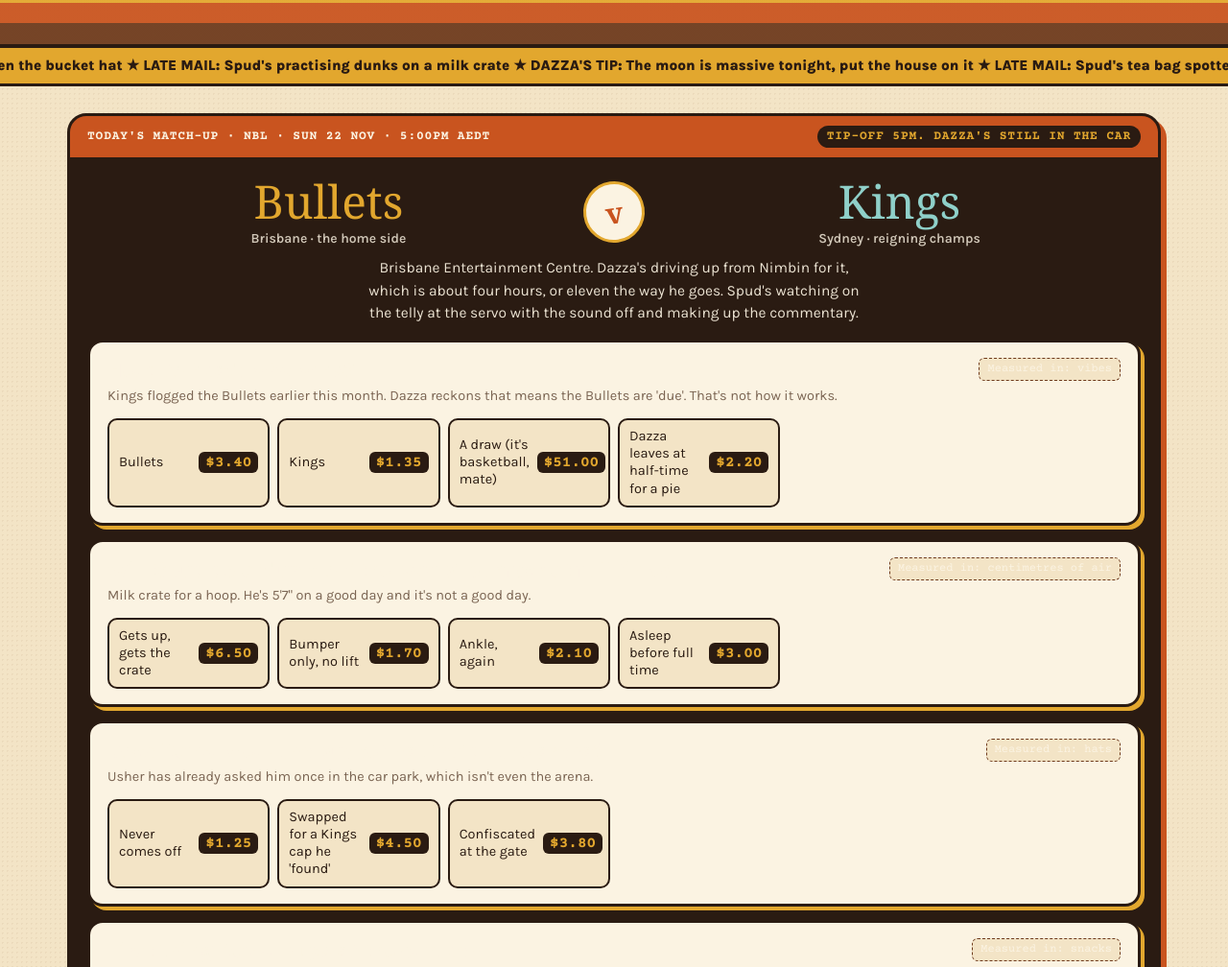
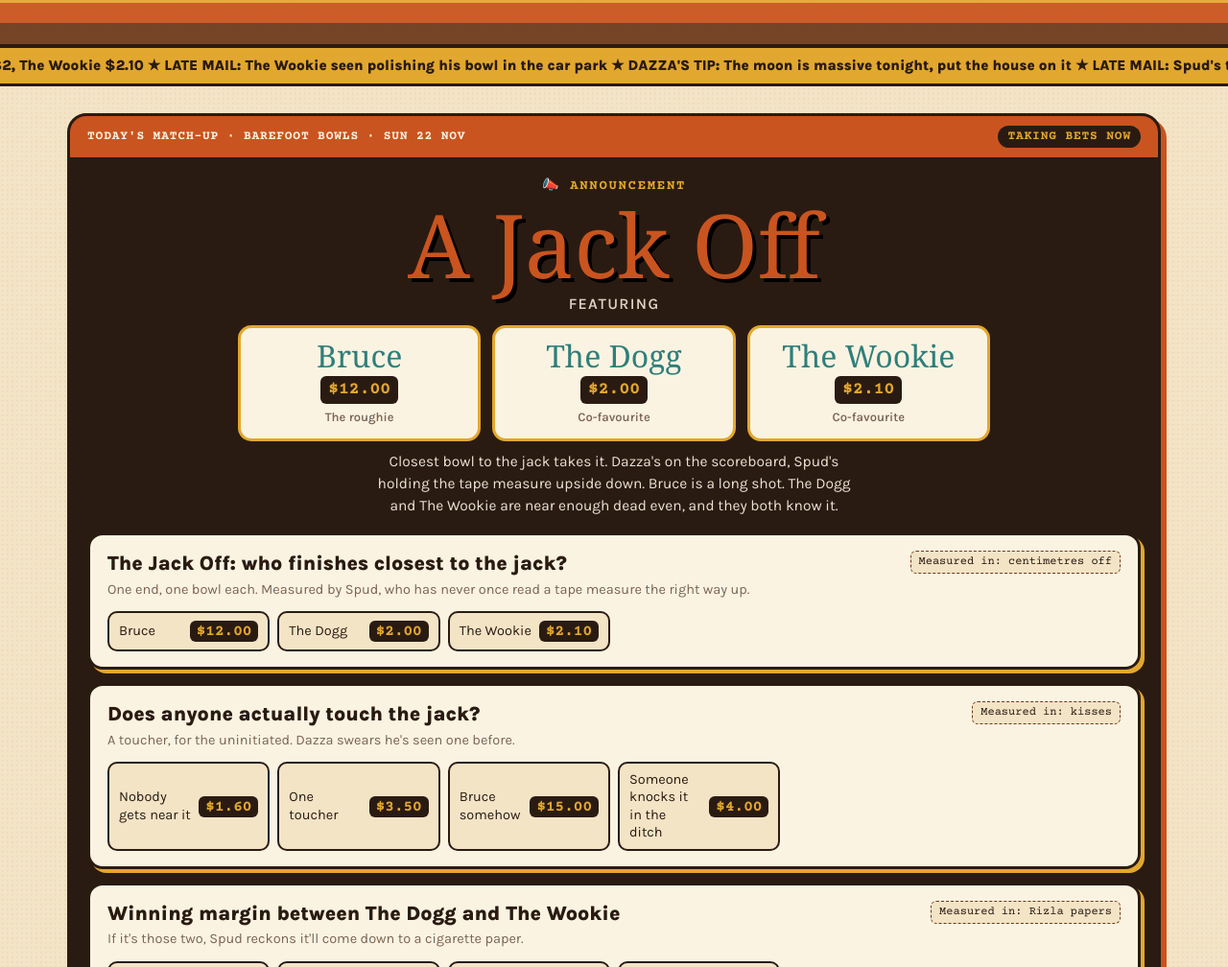
Before and after one commit to shmungfroi/bongbet.com.au, a plain HTML site: page index.html in a window 1280 px wide. Shown: the part 460-1468 px from the top of the page at 96% size. Drawn offline with nearby package versions, Linux system fonts and the light colour scheme; a web font is replaced by a local one.

Commit message:
Today's match-up: The Jack Off (Bruce, The Dogg, The Wookie)
Replaces the NBL feature with a bowls jack-off announcement and four markets.

Co-Authored-By: Claude Opus 5.5 <noreply@anthropic.com>
Claude-Session: https://claude.ai/code/session_014yUutZcgv2pfWa3gFuZpPG

```diff
--- a/index.html
+++ b/index.html
@@ -76,15 +76,17 @@ h1,h2,h3{text-wrap:balance;margin:0}
 .fx-top{display:flex;justify-content:space-between;align-items:center;gap:10px;flex-wrap:wrap;padding:10px 18px;background:var(--rust);
   font-family:var(--mono);font-size:13px;font-weight:700;letter-spacing:.06em;text-transform:uppercase}
 .fx-top .live{background:var(--ink);color:var(--mustard);border-radius:999px;padding:2px 10px}
-.vs{display:grid;grid-template-columns:1fr auto 1fr;align-items:center;gap:14px;padding:22px 18px 8px;text-align:center}
-.team{font-family:var(--display);font-weight:400;font-size:clamp(28px,5vw,48px);line-height:1;color:var(--mustard)}
-.team.k{color:#8fd0c9}
-.team small{display:block;font-family:var(--body);font-size:14px;font-weight:600;color:var(--paper);opacity:.8;margin-top:8px}
-.v{font-family:var(--display);font-size:30px;color:var(--rust);background:var(--paper);border:3px solid var(--mustard);border-radius:50%;
-  width:64px;height:64px;display:grid;place-items:center;transform:rotate(-8deg)}
+.ann{text-align:center;margin:20px 0 0;font-family:var(--mono);font-weight:700;letter-spacing:.12em;text-transform:uppercase;color:var(--mustard);font-size:14px}
+.ann-h{text-align:center;font-family:var(--display);font-weight:400;font-size:clamp(46px,9vw,92px);line-height:1;color:var(--rust);text-shadow:4px 4px 0 #000;margin:4px 0 0}
+.ann-h small{display:block;font-family:var(--body);font-weight:600;font-size:16px;color:var(--paper);text-shadow:none;opacity:.85;margin-top:8px;letter-spacing:.08em;text-transform:uppercase}
+.trio{list-style:none;margin:14px auto 10px;padding:0 18px;display:grid;grid-template-columns:repeat(3,1fr);gap:12px;max-width:820px}
+.trio li{background:var(--paper);color:var(--ink);border:3px solid var(--mustard);border-radius:14px;padding:12px 8px;text-align:center;display:grid;gap:4px}
+.trio .nm{font-family:var(--display);font-size:clamp(22px,3.6vw,32px);line-height:1.05;color:var(--teal)}
+.trio .od{font-family:var(--mono);font-weight:700;font-size:18px;background:var(--ink);color:var(--mustard);border-radius:6px;padding:1px 8px;justify-self:center}
+.trio .tg{font-size:13px;color:var(--muted);font-weight:600}
 .fx-blurb{text-align:center;max-width:60ch;margin:4px auto 16px;padding:0 18px;font-size:15.5px;opacity:.92}
 .fx-mk{display:grid;gap:14px;padding:0 18px 18px}
-.fx-mk .mkt{box-shadow:4px 4px 0 var(--mustard)}
+.fx-mk .mkt{box-shadow:4px 4px 0 var(--mustard);color:var(--ink)}
 
 /* main */
 main{max-width:1180px;margin:0 auto;padding:28px 20px 40px;display:grid;grid-template-columns:1fr 340px;gap:28px;align-items:start}
@@ -177,8 +179,7 @@ footer{background:var(--ink);color:var(--paper);padding:28px 20px 40px}
   .sun{width:160px;height:160px}
 }
 @media (max-width:560px){
-  .vs{grid-template-columns:1fr;gap:8px}
-  .v{margin:0 auto;width:52px;height:52px;font-size:24px}
+  .trio{grid-template-columns:1fr}
 }
 @media (prefers-reduced-motion:reduce){
   .smoke,.ticker div{animation:none}
@@ -233,13 +234,15 @@ footer{background:var(--ink);color:var(--paper);padding:28px 20px 40px}
 
 <section class="feature" id="today" aria-labelledby="fxh">
   <div class="fx">
-    <div class="fx-top"><span id="fxwhen">Today's Match-Up · NBL · Sun 22 Nov · 5:00pm AEDT</span><span class="live" id="fxstat">Dazza's watching on his phone</span></div>
-    <h2 class="vs" id="fxh">
-      <span class="team">Bullets<small>Brisbane · the home side</small></span>
-      <span class="v" aria-label="versus">v</span>
-      <span class="team k">Kings<small>Sydney · reigning champs</small></span>
-    </h2>
-    <p class="fx-blurb">Brisbane Entertainment Centre. Dazza's driving up from Nimbin for it, which is about four hours, or eleven the way he goes. Spud's watching on the telly at the servo with the sound off and making up the commentary.</p>
+    <div class="fx-top"><span>Today's Match-Up · Barefoot Bowls · Sun 22 Nov</span><span class="live" id="fxstat">Taking bets now</span></div>
+    <p class="ann">📣 Announcement</p>
+    <h2 class="ann-h" id="fxh">A Jack Off<small>featuring</small></h2>
+    <ul class="trio">
+      <li><span class="nm">Bruce</span><span class="od">$12.00</span><span class="tg">The roughie</span></li>
+      <li><span class="nm">The Dogg</span><span class="od">$2.00</span><span class="tg">Co-favourite</span></li>
+      <li><span class="nm">The Wookie</span><span class="od">$2.10</span><span class="tg">Co-favourite</span></li>
+    </ul>
+    <p class="fx-blurb">Closest bowl to the jack takes it. Dazza's on the scoreboard, Spud's holding the tape measure upside down. Bruce is a long shot. The Dogg and The Wookie are near enough dead even, and they both know it.</p>
     <div class="fx-mk" id="fxmk"></div>
   </div>
 </section>
@@ -324,14 +327,14 @@ footer{background:var(--ink);color:var(--paper);padding:28px 20px 40px}
 
 <script>
 const MARKETS = [
-  {id:"fx-h2h", f:1, q:"Head to head: who wins?", sub:"Kings flogged the Bullets earlier this month. Dazza reckons that means the Bullets are 'due'. That's not how it works.", unit:"Measured in: vibes",
-   outs:[["Bullets",3.40],["Kings",1.35],["A draw (it's basketball, mate)",51.00],["Dazza leaves at half-time for a pie",2.20]]},
-  {id:"fx-dunk", f:1, q:"Will Spud do a 'dunk' off the Kombi bumper at full time?", sub:"Milk crate for a hoop. He's 5'7\" on a good day and it's not a good day.", unit:"Measured in: centimetres of air",
-   outs:[["Gets up, gets the crate",6.50],["Bumper only, no lift",1.70],["Ankle, again",2.10],["Asleep before full time",3.00]]},
-  {id:"fx-hat", f:1, q:"Does Dazza wear the bucket hat inside the arena?", sub:"Usher has already asked him once in the car park, which isn't even the arena.", unit:"Measured in: hats",
-   outs:[["Never comes off",1.25],["Swapped for a Kings cap he 'found'",4.50],["Confiscated at the gate",3.80]]},
-  {id:"fx-snack", f:1, q:"First thing Dazza buys at the canteen", sub:"Budget: one $20 note he's had since Easter.", unit:"Measured in: snacks",
-   outs:[["Hot chips, chicken salt",1.60],["Three Chiko Rolls",3.20],["A foam finger he can't afford",5.50],["Queues for an hour, buys a water",4.00]]},
+  {id:"fx-jack", f:1, q:"The Jack Off: who finishes closest to the jack?", sub:"One end, one bowl each. Measured by Spud, who has never once read a tape measure the right way up.", unit:"Measured in: centimetres off",
+   outs:[["Bruce",12.00],["The Dogg",2.00],["The Wookie",2.10]]},
+  {id:"fx-touch", f:1, q:"Does anyone actually touch the jack?", sub:"A toucher, for the uninitiated. Dazza swears he's seen one before.", unit:"Measured in: kisses",
+   outs:[["Nobody gets near it",1.60],["One toucher",3.50],["Bruce somehow",15.00],["Someone knocks it in the ditch",4.00]]},
+  {id:"fx-margin", f:1, q:"Winning margin between The Dogg and The Wookie", sub:"If it's those two, Spud reckons it'll come down to a cigarette paper.", unit:"Measured in: Rizla papers",
+   outs:[["Under one Rizla",2.80],["A schooner coaster",2.40],["A full bowl's width",3.60],["They dispute it till close",3.00]]},
+  {id:"fx-bruce", f:1, q:"Bruce's excuse if he loses", sub:"Long odds on the win, short odds on the excuse.", unit:"Measured in: excuses",
+   outs:[["The green's crooked",1.80],["Sun in his eyes",2.50],["Bowl's got a dodgy bias",2.20],["Says he wasn't trying",3.40]]},
   {id:"shark", q:"What does shark actually taste like?", sub:"Dazza had flake at the Byron chippy and has opinions.", unit:"Measured in: vibes",
    outs:[["Chicken",3.50],["Fish, obviously",1.80],["Regret",7.00],["Depends on the shark",2.20],["A really big flathead",4.20]]},
   {id:"moon", q:"How big is the moon tonight?", sub:"Measured by Spud holding up a pizza at arm's length from the van roof.", unit:"Measured in: pizzas",
@@ -369,8 +372,8 @@ const VOIDS = [
   "Spud got distracted by a really good stick. Market voided, stakes refunded."
 ];
 const TICKS = [
-  "TODAY: BULLETS v KINGS, 5PM. Dazza's taken the bucket hat",
-  "LATE MAIL: Spud's practising dunks on a milk crate",
+  "TODAY: THE JACK OFF. Bruce $12, The Dogg $2, The Wookie $2.10",
+  "LATE MAIL: The Wookie seen polishing his bowl in the car park",
   "DAZZA'S TIP: The moon is massive tonight, put the house on it",
   "LATE MAIL: Spud's tea bag spotted in the mug since Sunday",
   "SCRATCHING: Dazza's thongs, location unknown",
@@ -457,13 +460,7 @@ function onPick(e){
 $("mk").addEventListener("click", onPick);
 $("fxmk").addEventListener("click", onPick);
 
-// Featured match status: tip-off Sun 22 Nov 2026, 5:00pm AEDT
-(function(){
-  const tip = Date.parse("2026-11-22T17:00:00+11:00"), now = Date.now(), h = 3600e3;
-  $("fxstat").textContent = now < tip ? "Tip-off 5pm. Dazza's still in the car"
-    : now < tip + 2.5*h ? "Live-ish. Spud's on the servo telly"
-    : "Full time. Spud's still deciding";
-})();
+
 $("lines").addEventListener("input", e=>{
   const k = e.target.dataset.k; if(!k) return;
   const v = Math.max(0, Math.floor(+e.target.value||0));
```
